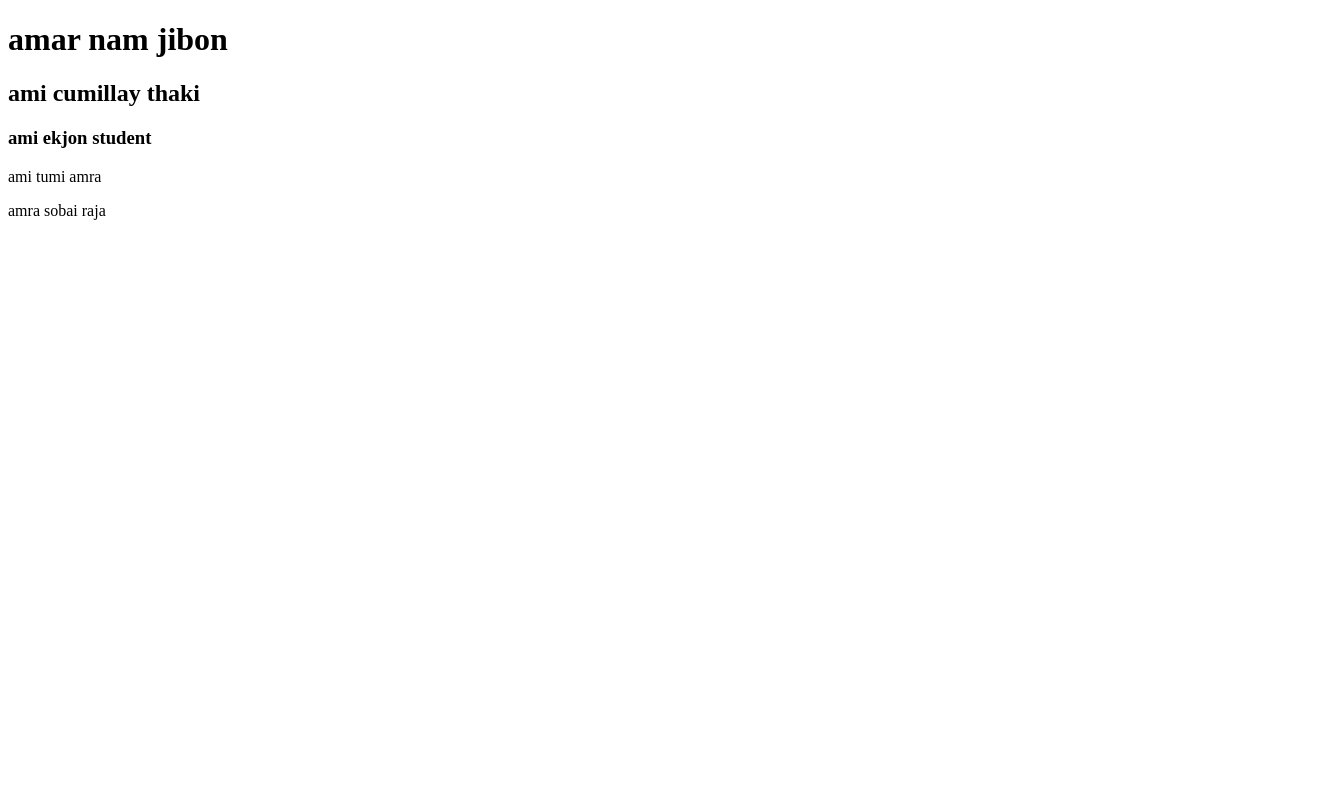
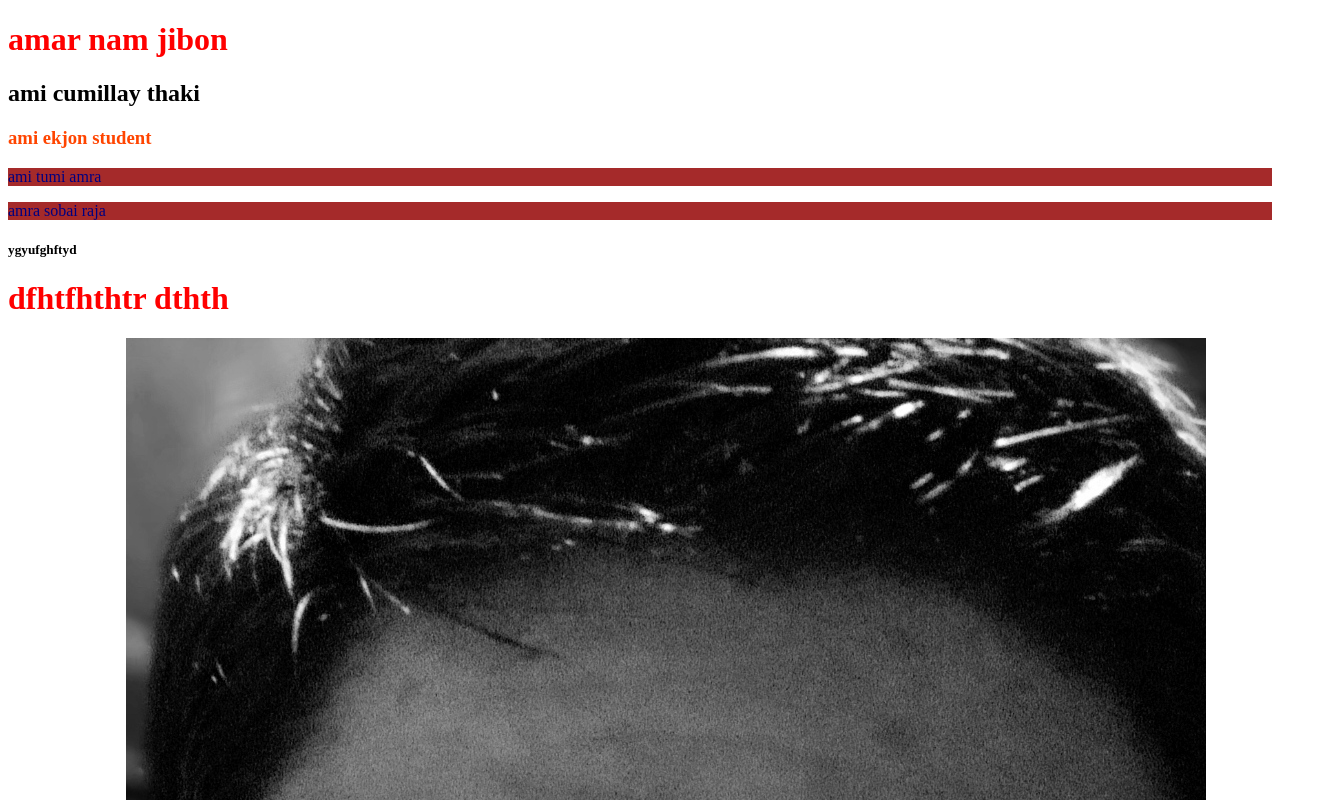
Before and after one commit to Hridoy011/my-first-repo, a plain HTML site: page index.html in a window 1280 px wide. Shown: the top 800 px of the page, 1324 px wide, since content can reach past the window. Drawn offline with Linux system fonts and the light colour scheme.

Commit message:
image added

```diff
--- a/index.html
+++ b/index.html
@@ -5,8 +5,17 @@
     <meta http-equiv="X-UA-Compatible" content="IE=edge">
     <meta name="viewport" content="width=device-width, initial-scale=1.0">
     <title>my first github repo</title>
-    <link rel="stylesheet" href=".css">
+    <!-- <link rel="stylesheet" href="style.css"> -->
+   <style>
+       h3{
+           color: chartreuse;
+       }
+       img{
+           shape-image-threshold: inherit;
+       }
 
+   </style>
+<link rel="stylesheet" href="style.css">
 </head>
 <body>
     <h1>amar nam jibon</h1>
@@ -14,5 +23,9 @@
     <h3>ami ekjon student</h3>
     <p>ami tumi amra</p>
     <p>amra sobai raja</p>
+    <h5>ygyufghftyd</h5>
+    <h1>dfhtfhthtr dthth</h1>
+    <img src="lk.jpg" alt="">
+    <img src="IMG_20200816_183900.jpg" alt="">
 </body>
 </html>
--- a/style.css
+++ b/style.css
@@ -3,3 +3,9 @@ p{
     background-color: brown;
 
 }
+h3{
+    color: orangered;
+}
+h1{
+    color: red;
+}
```
Also changed, not shown: IMG_214_201050.jpg (added), lk.jpg (added), 1 other file.
